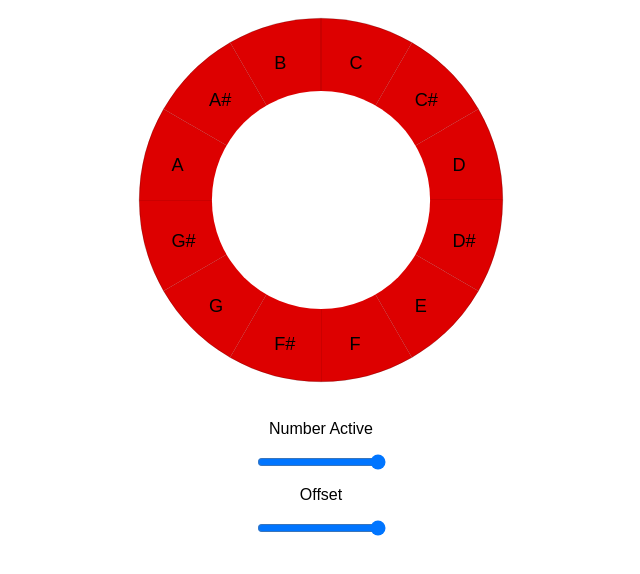
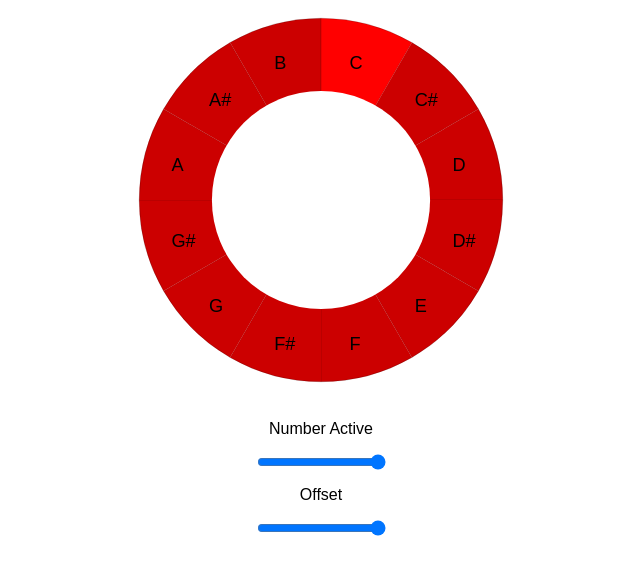
Before and after one commit to superbuggy/euclidean-tones, a React (Create React App) app: page / in a window 1280 px wide. Shown: the top 574 px of the page, without its empty margins (319-959 px from the left). Built offline with nearby package versions, Linux system fonts and the light colour scheme.

Commit message:
Highlight root

```diff
--- a/src/Controls.js
+++ b/src/Controls.js
@@ -27,7 +27,7 @@ export const Controls = ({ handleChange, maxTones }) => {
           type="range"
           name="offset"
           min={0}
-          max={maxTones}
+          max={maxTones - 1}
           onInput={handleChange}
           style={{
             display: 'block',
--- a/src/ToneCircle.js
+++ b/src/ToneCircle.js
@@ -13,17 +13,16 @@ export const ToneCircle = props => {
   }
 
   const slicePercentage = (1 / props.tones.length) || 50
-  const toneSlices = props.tones.map((tone, index) => {
-    return (
+  const toneSlices = props.tones.map((tone, index) => (
     <ToneSlice
       percentage={slicePercentage}
       order={index}
       key={index}
       tone={tone}
       active={props.activeTones.includes(tone)}
+      isRoot={tone === props.root}
     />
-    )
-  })
+  ))
 
   return (
     <svg
--- a/src/ToneSlice.js
+++ b/src/ToneSlice.js
@@ -35,7 +35,7 @@ const ToneSlice = props => {
     <g>
       <path
         d={pathData}
-        fill={props.active ? '#D00' : '#DDD'}
+        fill={props.isRoot && props.active ? '#F00' : props.active ? '#C00' : '#DDD'}
         style={sliceStyle}
       />
       <text style={{fontSize: '.1px'}} dx={'-.5em'} dy={'.5em'} x={textX} y={textY} fill='black'>
--- a/src/TonesContainer.js
+++ b/src/TonesContainer.js
@@ -11,20 +11,20 @@ export default class TonesContainer extends Component {
       tones: TONES,
       activeTones: TONES,
       activeCount: TONES.length,
-      offset: 0
+      offset: 0,
+      root: TONES[0]
     }
   }
 
   filterTones = () => {
-    const pattern = rotate(
-      generatePattern(this.state.activeCount, this.state.tones.length),
-      this.state.offset
-    )
-    this.setState(prevState => ({
-      activeTones: prevState.tones.filter((_, index) => pattern[index])
-    }),
-      _ => {console.log(this.state.activeTones)}
-    )
+    this.setState(({tones, offset, activeCount}) => {
+      const pattern = rotate(generatePattern(activeCount, tones.length), offset)
+      const activeTones = tones.filter((_, index) => pattern[index])
+      return {
+        activeTones,
+        root: activeTones[offset % activeTones.length]
+      }
+    })
   }
 
   handleChange = event => {
@@ -41,6 +41,7 @@ export default class TonesContainer extends Component {
         <ToneCircle
           tones={this.state.tones}
           activeTones={this.state.activeTones}
+          root={this.state.root}
         />
         <Controls
           handleChange={this.handleChange}
```
Lines whose indentation alone changed are shown as unchanged.
